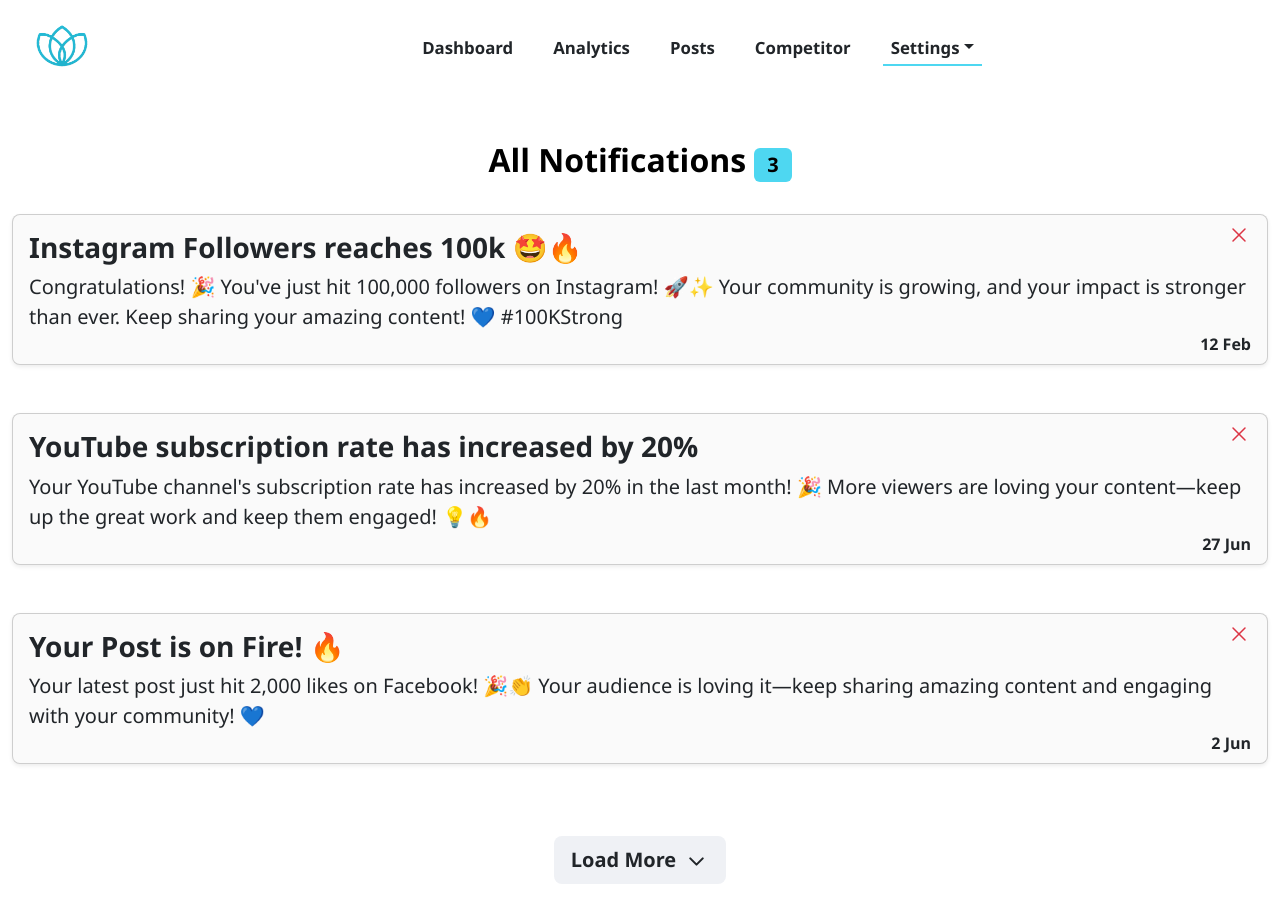
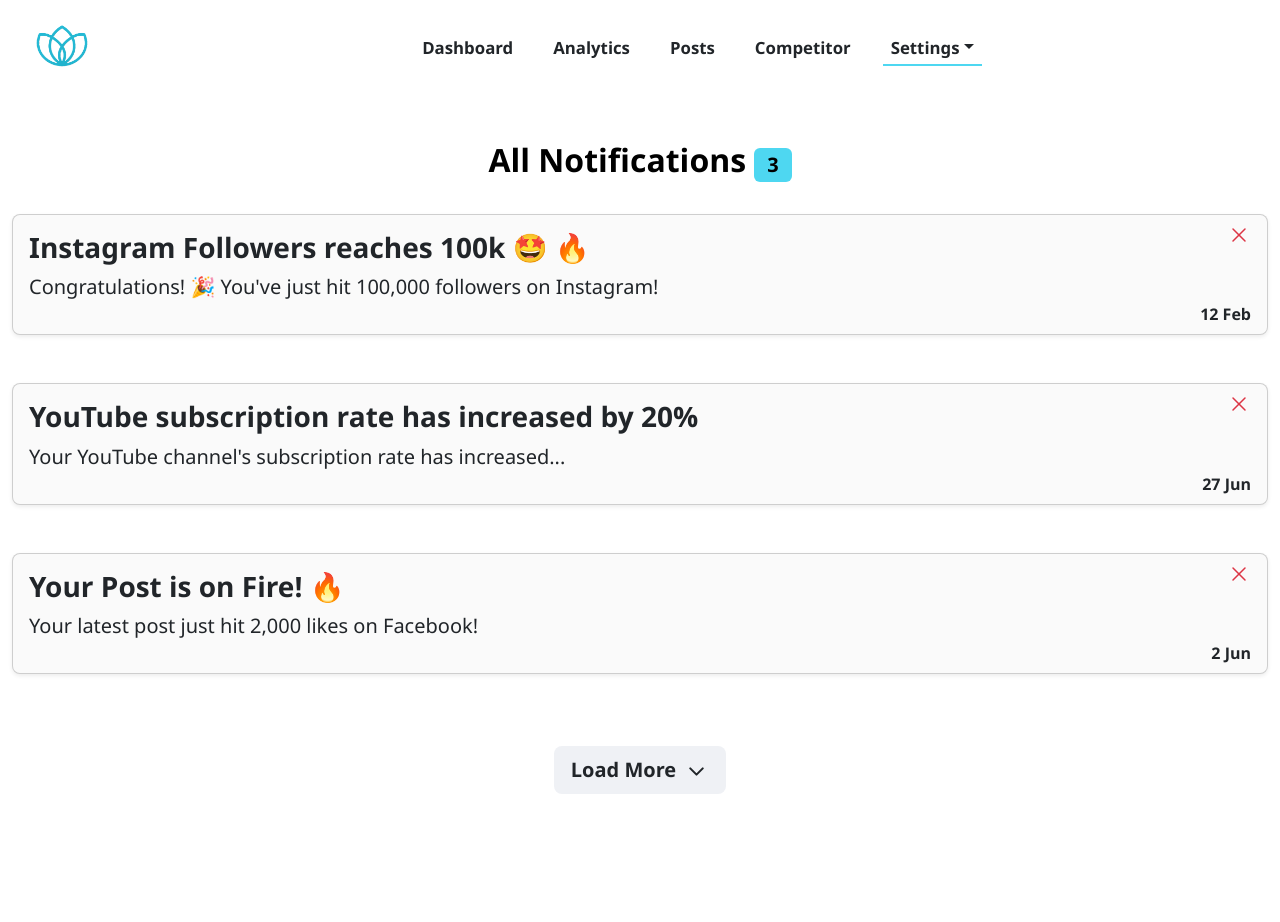
Before and after one commit to Ma7mdgalal/react-dashboard-depi, a React (Vite) app: page /settings/notifications in a window 1280 px wide. Shown: the top 922 px of the page. After the commit the page ends 842 px from the top, so only its background shows below. Built offline with nearby package versions, Linux system fonts and the light colour scheme; data requests are answered from the project's data file.

Commit message:
final_b2a

```diff
--- a/src/components/pages/Analytics.jsx
+++ b/src/components/pages/Analytics.jsx
@@ -713,7 +713,7 @@
           </Col>
 
           {/* Middle chart - Pie */}
-          <Col md={12} lg={8} className="mb-3">
+          <Col md={12} lg={8}>
             <Card
               className="shadow-sm rounded-4 mb-1 border-0"
               style={{ backgroundColor: "#EFF1F5" }}
@@ -724,7 +724,7 @@
                 </h5>
                 <div
                   className="d-flex justify-content-center"
-                  style={{ height: "18rem" }}
+                  style={{ height: "14rem" }}
                 >
                   {chartData.pie.labels && (
                     <Pie data={chartData.pie} options={chartOptions.pie} />
@@ -745,7 +745,7 @@
                 <h5 className="mb-3">
                   {metricType} Trends - {timeRange}
                 </h5>
-                <div style={{ height: "300px", width: "100%" }}>
+                <div style={{ height: "15rem", width: "100%" }}>
                   {chartData.bar.labels && (
                     <Bar data={chartData.bar} options={chartOptions.bar} />
                   )}
@@ -764,7 +764,7 @@
                 <h5 className="mb-3">
                   {metricType} Growth - {timeRange}
                 </h5>
-                <div style={{ height: "300px", width: "100%" }}>
+                <div style={{ height: "15rem", width: "100%" }}>
                   {chartData.line.labels && (
                     <Line data={chartData.line} options={chartOptions.line} />
                   )}
--- a/src/components/pages/Competitor.jsx
+++ b/src/components/pages/Competitor.jsx
@@ -23,7 +23,7 @@
     setLoading(true);
     setError(null);
     axios
-      .get("http://localhost:3001/competitors")
+      .get("http://localhost:3000/competitors")
       .then((res) => {
         setCompetitorsData(res.data);
       })
--- a/src/components/pages/Dashboard.jsx
+++ b/src/components/pages/Dashboard.jsx
@@ -88,7 +88,7 @@
   const [selectedPlatformId, setSelectedPlatformId] = useState("facebook");
 
   useEffect(() => {
-    axios.get("http://localhost:3001/platforms").then((response) => {
+    axios.get("http://localhost:3000/platforms").then((response) => {
       setPlatforms(response.data);
     });
   }, []);
--- a/src/components/pages/Posts.jsx
+++ b/src/components/pages/Posts.jsx
@@ -50,9 +50,9 @@
   useEffect(() => {
     // --- Fetch Audience Insights ---
     Promise.all([
-      axios.get("http://localhost:3001/audienceCountries"),
-      axios.get("http://localhost:3001/audienceAges"),
-      axios.get("http://localhost:3001/audienceActivity"),
+      axios.get("http://localhost:3000/audienceCountries"),
+      axios.get("http://localhost:3000/audienceAges"),
+      axios.get("http://localhost:3000/audienceActivity"),
     ])
       .then(([countriesRes, agesRes, activityRes]) => {
         setAudienceCountries(countriesRes.data);
@@ -64,7 +64,7 @@
     // --- Fetch Top Posts ---
     const fetchTopPosts = async () => {
       try {
-        const response = await axios.get("http://localhost:3001/topPosts");
+        const response = await axios.get("http://localhost:3000/topPosts");
         // Directly set state (potential risk if component unmounts quickly)
         setTopPosts(response.data);
       } catch (err) {
@@ -268,23 +268,19 @@
           </div>
 
           {/* Top 3 Posts Sidebar */}
-          <div className="col-md-6 col-lg-4 col-xl-3 d-flex py-4 align-items-center ">
+          <div className="col-md-6 col-lg-4 col-xl-3 d-flex py-5 px-4">
             <Card
-              className="rounded-4 shadow border-0 m-1 d-flex flex-column h-100"
+              className="rounded-4 shadow border-0 d-flex flex-column w-100"
               style={{ backgroundColor: "#EFF1F5" }}
             >
-              <Card.Body className="p-4 d-flex flex-column flex-grow-1 m-0">
+              <Card.Body className="p-4 d-flex flex-column h-100">
                 <div className="d-flex justify-content-between align-items-center mb-4 flex-shrink-0">
                   <h5 className="text-black fw-bold m-0 pe-2">Top 3 posts</h5>{" "}
                   {renderDropdown()}
                 </div>
 
-                <div
-                  className="flex-grow-1"
-                  style={{ overflowY: "auto", minHeight: "150px" }}
-                >
-                  {
-                    topPosts.length > 0 ? (
+                <div className="flex-grow-1 overflow-auto">
+                  {topPosts.length > 0 ? (
                     topPosts.map((post, index) => (
                       <div
                         key={post.id}
@@ -363,8 +359,7 @@
                     <p className="text-center text-muted pt-5">
                       Loading posts...
                     </p>
-                    ) // Or "No posts available."
-                  }
+                  )}
                 </div>
               </Card.Body>
             </Card>
--- a/src/components/pages/Setting.jsx
+++ b/src/components/pages/Setting.jsx
@@ -1,49 +1,44 @@
-import React, { useState } from "react";
+import React, { useState, useEffect } from "react";
 import { X, ChevronDown } from "lucide-react";
+import axios from "axios";
 
 function Settings() {
-  const initialNotifications = [
-    {
-      id: 1,
-      title: "Instagram Followers reaches 100k 🤩🔥",
-      content:
-        "Congratulations! 🎉 You've just hit 100,000 followers on Instagram! 🚀✨ Your community is growing, and your impact is stronger than ever. Keep sharing your amazing content! 💙 #100KStrong",
-      date: "12 Feb",
-    },
-    {
-      id: 2,
-      title: "YouTube subscription rate has increased by 20%",
-      content:
-        "Your YouTube channel's subscription rate has increased by 20% in the last month! 🎉 More viewers are loving your content—keep up the great work and keep them engaged! 💡🔥",
-      date: "27 Jun",
-    },
-    {
-      id: 3,
-      title: "Your Post is on Fire! 🔥",
-      content:
-        "Your latest post just hit 2,000 likes on Facebook! 🎉👏 Your audience is loving it—keep sharing amazing content and engaging with your community! 💙",
-      date: "2 Jun",
-    },
-  ];
+  const [notifications, setNotifications] = useState([]);
+  const [isHovered, setIsHovered] = useState(false);
 
-  const [notifications, setNotifications] = useState(initialNotifications);
+  // Fetch notifications from JSON server
+  useEffect(() => {
+    const fetchNotifications = async () => {
+      try {
+        const response = await axios.get("http://localhost:3000/notifications");
+        setNotifications(response.data);
+      } catch (error) {
+        console.error("Error fetching notifications:", error);
+      }
+    };
+    fetchNotifications();
+  }, []);
 
-  const deleteNotification = (idToDelete) => {
-    setNotifications(
-      notifications.filter((notification) => notification.id !== idToDelete)
-    );
+  // Delete notification
+  const deleteNotification = async (idToDelete) => {
+    try {
+      await axios.delete(`http://localhost:3000/notifications/${idToDelete}`);
+      setNotifications(
+        notifications.filter((notification) => notification.id !== idToDelete)
+      );
+    } catch (error) {
+      console.error("Error deleting notification:", error);
+    }
   };
-
-  const [isHovered, setIsHovered] = useState(false);
 
   const buttonStyle = {
     backgroundColor: isHovered ? "#4ED7F1" : "#EFF1F5",
     fontWeight: "bold",
-    transition: "background-color 0.3s ease-in-out", // Added transition for background-color
+    transition: "background-color 0.3s ease-in-out",
   };
+
   return (
     <div className="container-fluid py-5">
-      {/* Header Section */}
       <div className="d-flex align-items-center mb-4">
         <h2 className="text-black fw-bold mx-auto">
           All Notifications
@@ -63,7 +58,7 @@
               key={notification.id}
               id={notification.id}
               title={notification.title}
-              content={notification.content}
+              content={notification.message}
               date={notification.date}
               onDelete={deleteNotification}
             />
```
Lines whose indentation alone changed are shown as unchanged.
